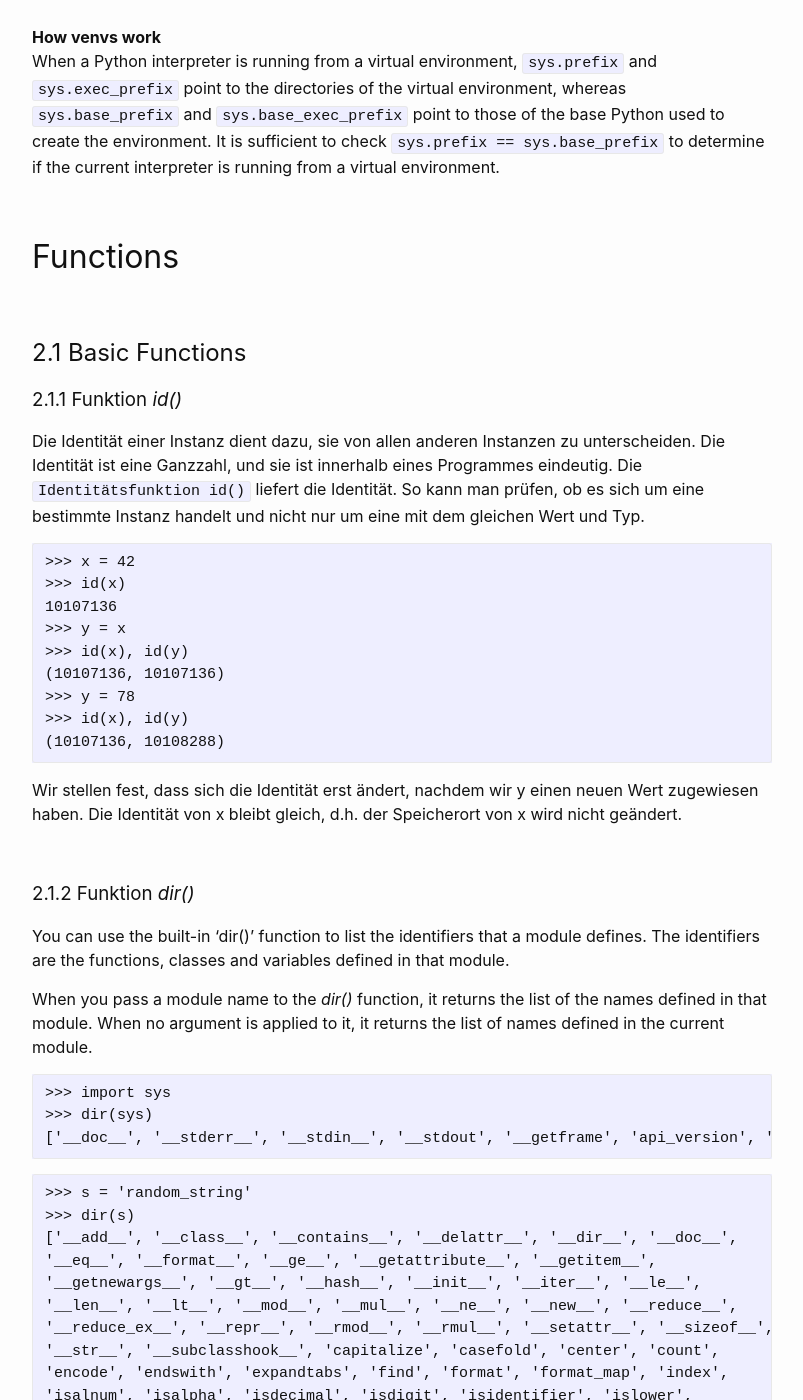
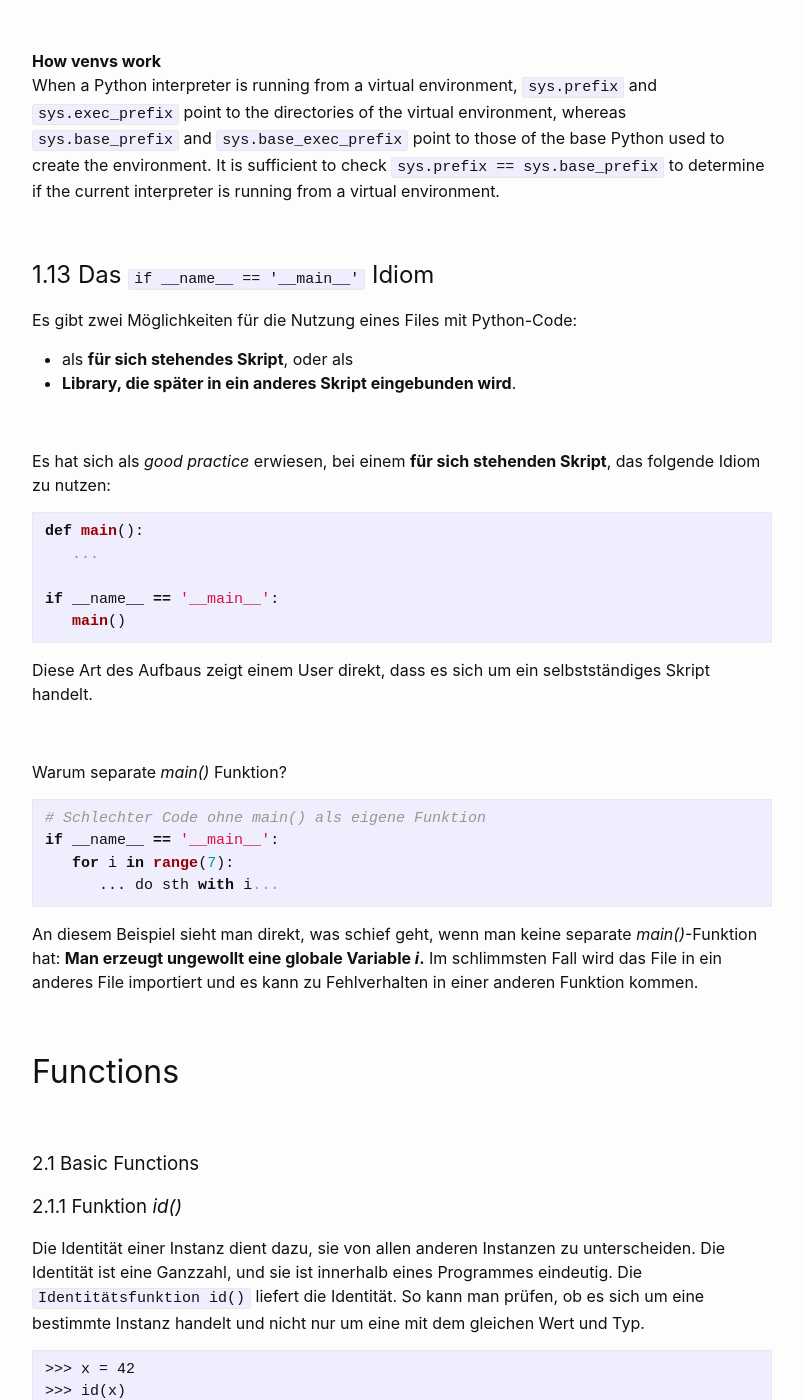
Before and after one commit to Hautaklyttn/progDocs, a Jekyll site: the page built from docs/articles/python.md, in a window 1280 px wide and 1400 px high, scrolled down 19132 px. Shown: the whole window, without its empty margins (238-1041 px from the left). Built offline with Jekyll 4.4.1, drawn with Linux system fonts in a browser that asks for light colours; some of the changed text lies outside the part shown.

Commit message:
python addition

````diff
--- a/docs/articles/python.md
+++ b/docs/articles/python.md
@@ -26,10 +26,11 @@ layout: default
 &nbsp;&nbsp;&nbsp;&nbsp;&nbsp; [<font size="-1">1.9 `import`</font>](#ch1-9)
 &nbsp;&nbsp;&nbsp;&nbsp;&nbsp; [<font size="-1">1.10 `call-by-value` / `call-by-reference`</font>](#ch1-10)
 &nbsp;&nbsp;&nbsp;&nbsp;&nbsp; [<font size="-1">1.11 Variable Scope</font>](#ch1-11)
-&nbsp;&nbsp;&nbsp;&nbsp;&nbsp; [<font size="-1">1.12 'Best' Program Structure</font>](#ch1-12)
+&nbsp;&nbsp;&nbsp;&nbsp;&nbsp; [<font size="-1">1.12 'Best' Program Environment Structure</font>](#ch1-12)
 &nbsp;&nbsp;&nbsp;&nbsp;&nbsp;&nbsp;&nbsp;&nbsp;&nbsp;&nbsp; [<font size="-1">1.12.1 `ci` folder — Continous Integration</font>](#ch1-12-1)
 &nbsp;&nbsp;&nbsp;&nbsp;&nbsp;&nbsp;&nbsp;&nbsp;&nbsp;&nbsp; [<font size="-1">1.12.2 `__init__.py` in every subfolder</font>](#ch1-12-2)
 &nbsp;&nbsp;&nbsp;&nbsp;&nbsp;&nbsp;&nbsp;&nbsp;&nbsp;&nbsp; [<font size="-1">1.12.3 `venv` — Creation of virtual environments</font>](#ch1-12-3)
+&nbsp;&nbsp;&nbsp;&nbsp;&nbsp; [<font size="-1">1.13 Das `if __name__ == '__main__'` Idiom</font>](#ch1-13)
 
 
 ### 2. Functions
@@ -685,12 +686,49 @@ When a Python interpreter is running from a virtual environment, `sys.prefix` an
 
 &nbsp;
 
+<a name="ch1-13"></a>
+## 1.13 Das `if __name__ == '__main__'` Idiom
+
+Es gibt zwei Möglichkeiten für die Nutzung eines Files mit Python-Code:
+- als **für sich stehendes Skript**, oder als
+- **Library, die später in ein anderes Skript eingebunden wird**.
+
+&nbsp;
+
+Es hat sich als *good practice* erwiesen, bei einem **für sich stehenden Skript**, das folgende Idiom zu nutzen:
+
+```python
+def main():
+   ...
+
+if __name__ == '__main__':
+   main()
+```
+
+Diese Art des Aufbaus zeigt einem User direkt, dass es sich um ein selbstständiges Skript handelt.
+
+&nbsp;
+
+#### Warum separate *main()* Funktion?
+
+```python
+# Schlechter Code ohne main() als eigene Funktion
+if __name__ == '__main__':
+   for i in range(7):
+      ... do sth with i...
+```
+An diesem Beispiel sieht man direkt, was schief geht, wenn man keine separate *main()*-Funktion hat: **Man erzeugt ungewollt eine globale Variable *i*.**
+ Im schlimmsten Fall wird das File in ein anderes File importiert und es kann zu Fehlverhalten in einer anderen Funktion kommen.
+
+
+&nbsp;
+
 # Functions
 
 &nbsp;
 
 <a name="ch2-1"></a>
-## 2.1 Basic Functions
+### 2.1 Basic Functions
 
 <a name="ch2-1-1"></a>
 ### 2.1.1 Funktion *id()*
````
Also changed, not shown: other parts of docs/articles/python.md (+1 -1 lines).
